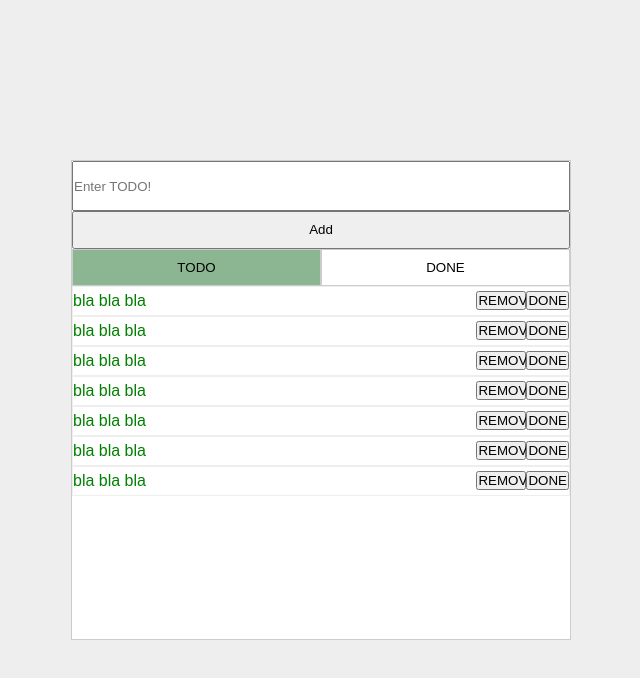
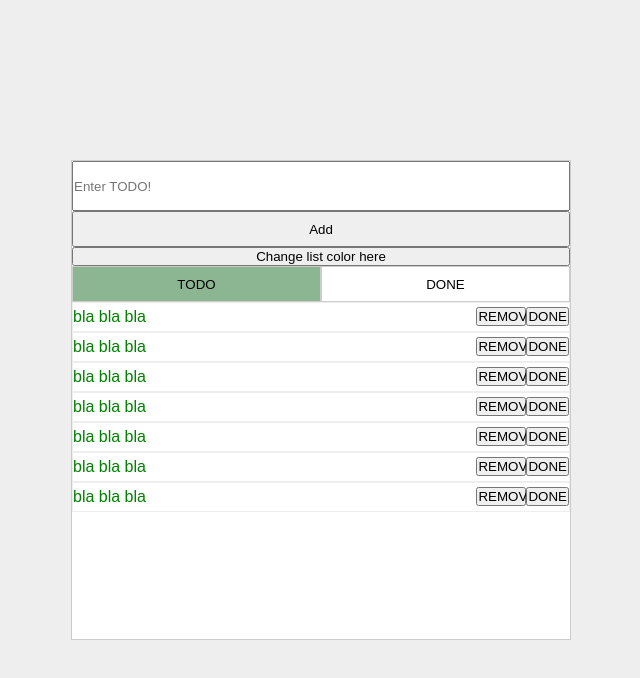
Before and after one commit to eladcandroid/todo-app, a website: page index.html in a window 1280 px wide. Shown: the whole page, without its empty margins (319-959 px from the left). Drawn offline with nearby package versions, Linux system fonts and the light colour scheme; files that its build step writes are made by us from their sources.

Commit message:
added a new color button to the todo-app window

```diff
--- a/index.html
+++ b/index.html
@@ -11,6 +11,7 @@
     <div class="todo-app">
         <label><input class="todo-input" placeholder="Enter TODO!"></label>
         <button type="submit" class="add-btn">Add</button>
+        <button type="submit" class="color-btn">Change list color here</button>
         <div class="todo-sections">
             <button class="active">TODO</button>
             <button>DONE</button>
```
